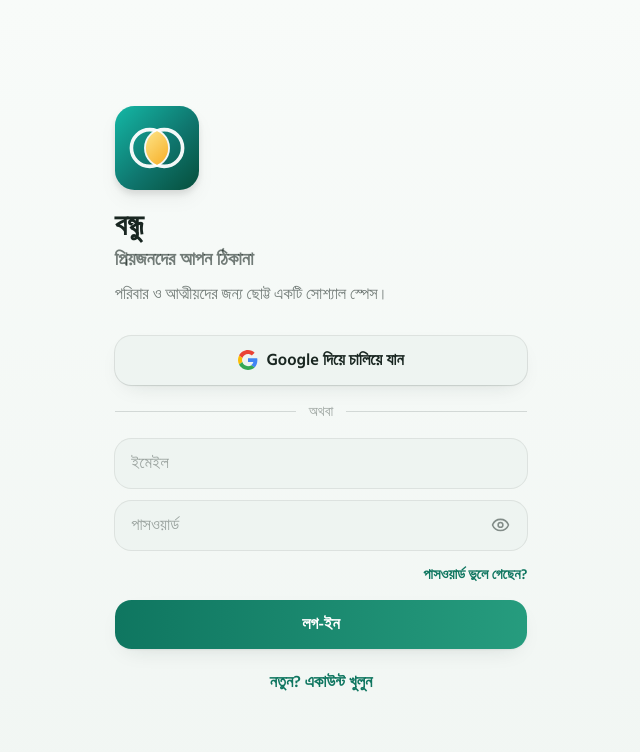
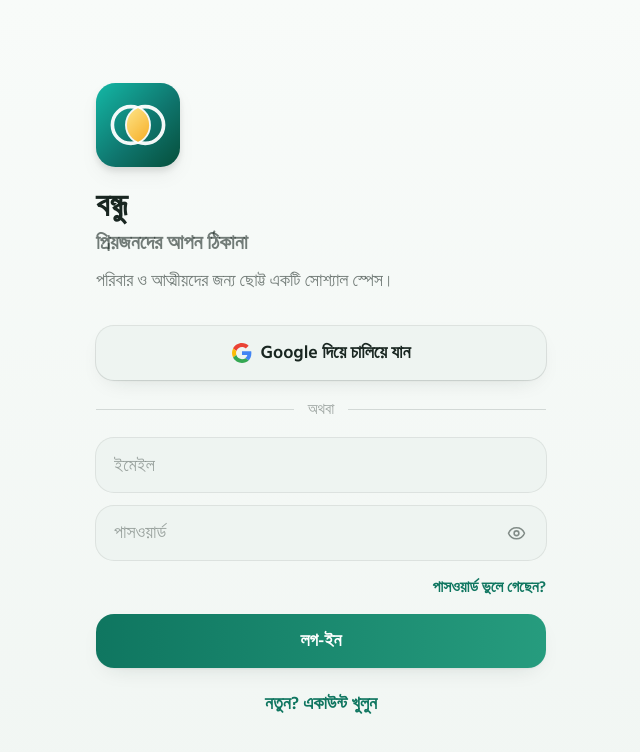
Before and after one commit to dev-atikuzzaman/textme, a React (Vite) app: page /auth in a window 1280 px wide. Shown: the top 752 px of the page, without its empty margins (319-959 px from the left). Built offline with nearby package versions, Linux system fonts and the light colour scheme; no server answers.

Commit message:
Add files via upload

```diff
--- a/src/index.css
+++ b/src/index.css
@@ -16,7 +16,7 @@
   --bubble: 15 118 96;
   color-scheme: light;
 }
-html { font-size: 16.5px; overflow-x: hidden; }
+html { font-size: 18px; overflow-x: hidden; }
 body {
   @apply font-sans antialiased;
   margin: 0; overflow-x: clip; max-width: 100vw; /* clip: hidden-এর মতো নয়, sticky হেডার ভাঙে না */
```
